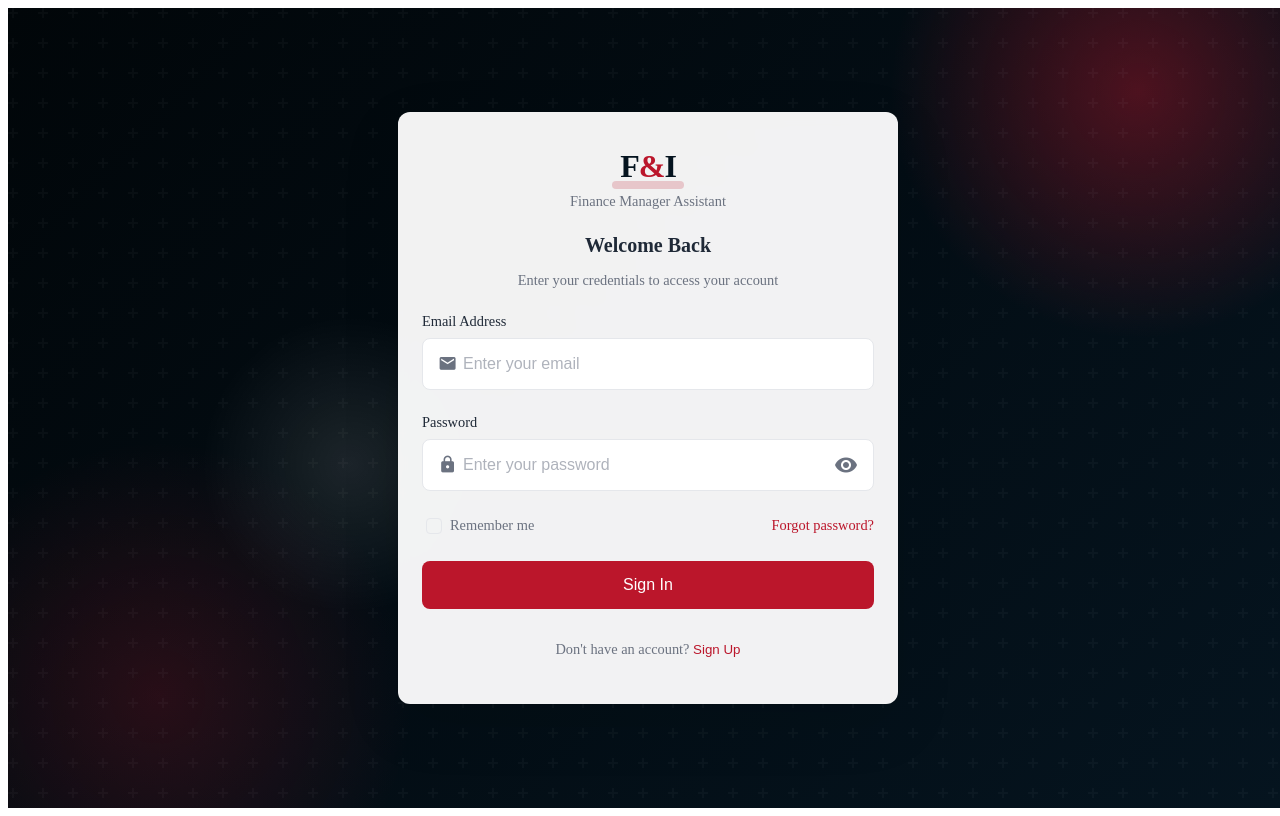
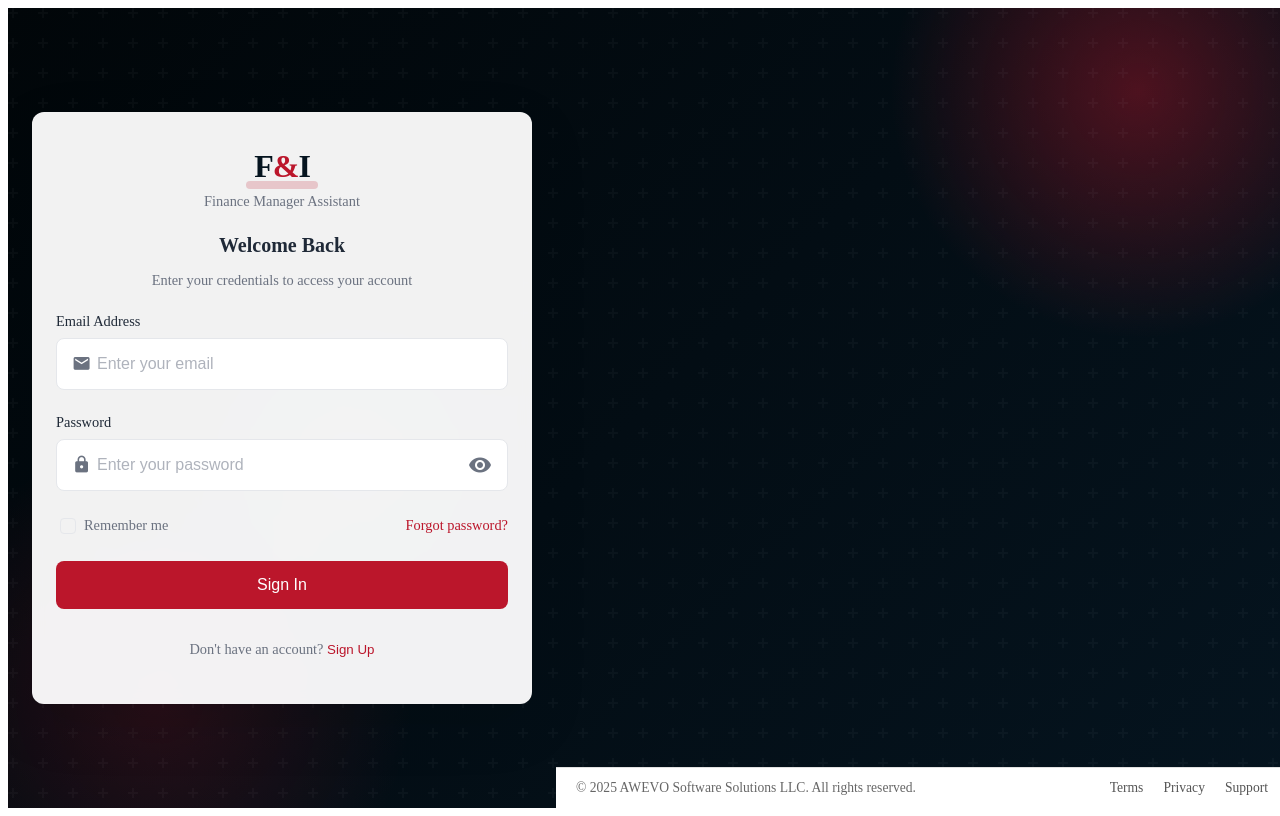
Before and after one commit to LuisGomez-238/terrance, a React (Vite) app: page /login in a window 1280 px wide. Built offline with nearby package versions, Linux system fonts and the light colour scheme; no server answers.

Commit message:
added footer

```diff
--- a/src/AppLayout.jsx
+++ b/src/AppLayout.jsx
@@ -1,18 +1,21 @@
+import React from 'react';
 import { Outlet } from 'react-router-dom';
 import Header from './Components/Header.jsx/Header';
 import Sidebar from './Components/Sidebar/Sidebar';
+import Footer from './Components/Footer/Footer';
 import './AppLayout.scss';
 
 function AppLayout() {
   return (
-    <div className="app-container">
+    <div className="app-layout">
       <Header />
-      <div className="main-content">
+      <div className="app-container">
         <Sidebar />
-        <main className="content-area">
+        <div className="app-content">
           <Outlet />
-        </main>
+        </div>
       </div>
+      <Footer />
     </div>
   );
 }
--- a/src/AppLayout.scss
+++ b/src/AppLayout.scss
@@ -1,3 +1,22 @@
+.app-layout {
+  display: flex;
+  flex-direction: column;
+  min-height: 100vh; // Ensure full viewport height
+
+  .app-container {
+    display: flex;
+    flex: 1; // Takes up available space, pushing footer down
+
+    .app-content {
+      flex: 1;
+      padding: 20px;
+      overflow-y: auto;
+      display: flex;
+      flex-direction: column;
+    }
+  }
+}
+
 .app-container {
   display: flex;
   flex-direction: column;
--- /dev/null
+++ b/src/Components/Footer/Footer.jsx
@@ -0,0 +1,23 @@
+import React from 'react';
+import './Footer.scss';
+
+function Footer() {
+  const currentYear = new Date().getFullYear();
+
+  return (
+    <footer className="app-footer">
+      <div className="footer-content">
+        <div className="copyright">
+          © {currentYear} AWEVO Software Solutions LLC. All rights reserved.
+        </div>
+        <div className="footer-links">
+          <a href="#terms">Terms</a>
+          <a href="#privacy">Privacy</a>
+          <a href="#support">Support</a>
+        </div>
+      </div>
+    </footer>
+  );
+}
+
+export default Footer;
--- /dev/null
+++ b/src/Components/Footer/Footer.scss
@@ -0,0 +1,43 @@
+.app-footer {
+  width: 100%;
+  background-color: #fff;
+  border-top: 1px solid #e1e1e1;
+  padding: 12px 0;
+  margin-top: auto; // Pushes footer to bottom when page content is short
+
+  .footer-content {
+    display: flex;
+    justify-content: space-between;
+    align-items: center;
+    padding: 0 20px;
+    max-width: 1280px;
+    margin: 0 auto;
+
+    @media (max-width: 768px) {
+      flex-direction: column;
+      gap: 8px;
+    }
+
+    .copyright {
+      color: #666;
+      font-size: 0.85rem;
+    }
+
+    .footer-links {
+      display: flex;
+      gap: 20px;
+
+      a {
+        color: #555;
+        font-size: 0.85rem;
+        text-decoration: none;
+        transition: color 0.2s ease;
+
+        &:hover {
+          color: #e42824; // Kia red for hover state
+          text-decoration: underline;
+        }
+      }
+    }
+  }
+}
--- a/src/Pages/Login/Login.jsx
+++ b/src/Pages/Login/Login.jsx
@@ -2,6 +2,7 @@ import { useState, useEffect } from 'react';
 import { useNavigate } from 'react-router-dom';
 import { useAuth } from '../../AuthContext';
 import './Login.scss';
+import Footer from '../../Components/Footer/Footer';
 
 function Login() {
   const [isLogin, setIsLogin] = useState(true);
@@ -183,6 +184,8 @@ function Login() {
           </p>
         </div>
       </div>
+
+      <Footer />
     </div>
   );
 }
```
